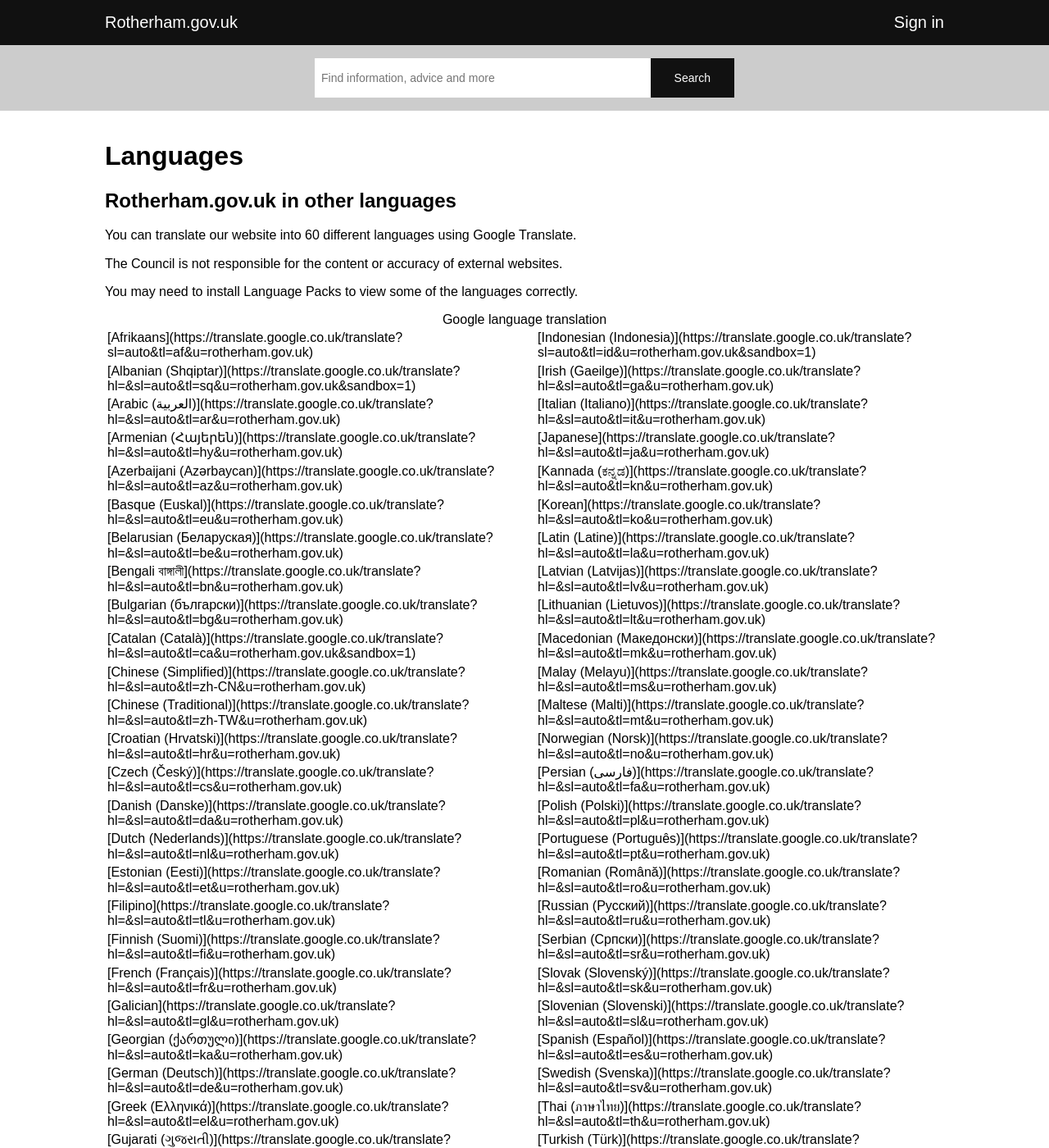
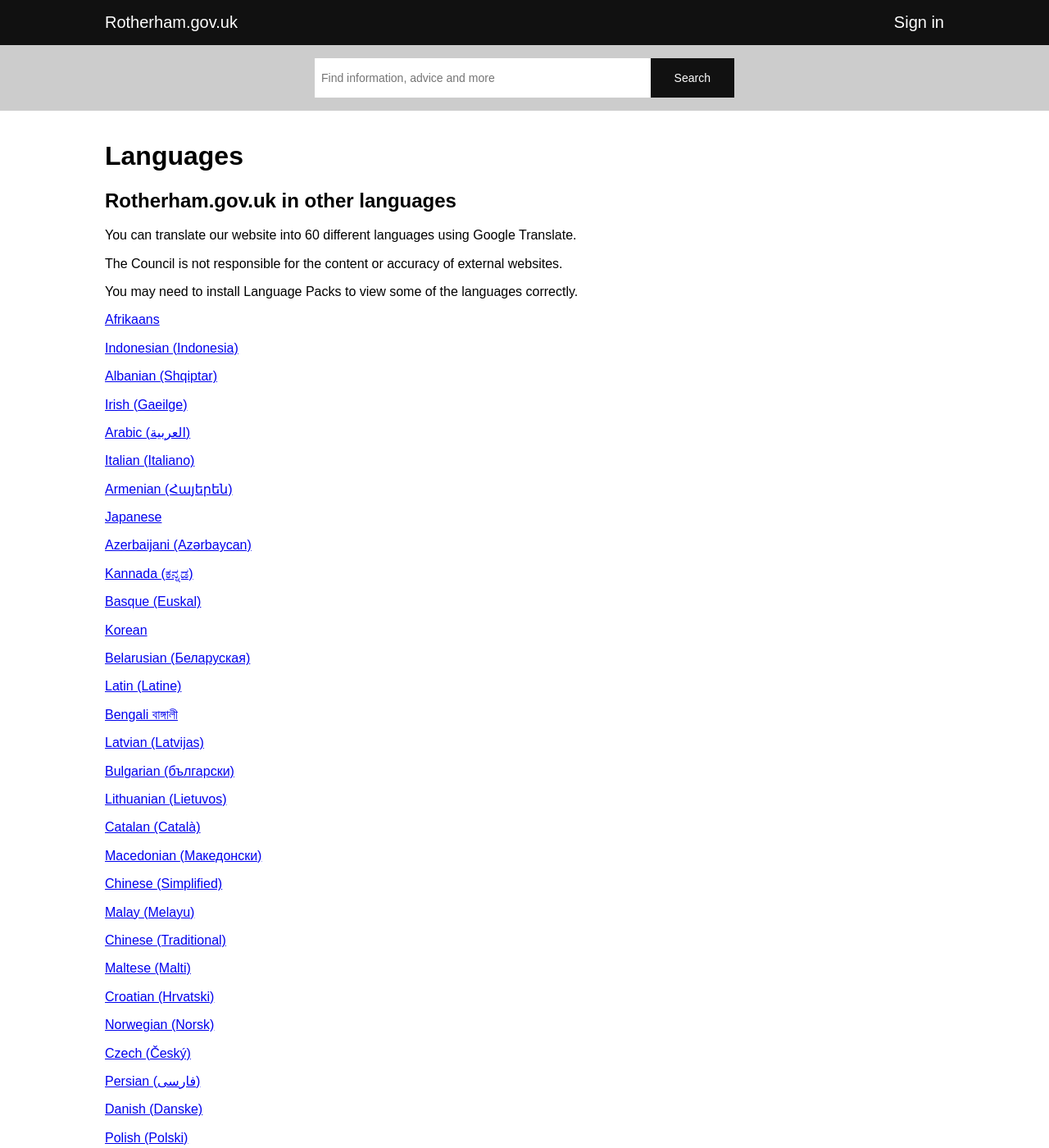
Before and after one commit to jnkly/rmbc-dev, a Jekyll site: the page built from languages.md, in a window 1280 px wide and 1400 px high. Shown: the whole window at 82% size. Built offline with Jekyll 4.4.1, drawn with Linux system fonts in a browser that asks for light colours; some of the changed text lies outside the part shown.

Commit message:
Update languages.md

```diff
--- a/languages.md
+++ b/languages.md
@@ -13,250 +13,122 @@ The Council is not responsible for the content or accuracy of external websites.
 
 You may need to install Language Packs to view some of the languages correctly.
 
-<table border="0"><caption>Google language translation</caption>
+[Afrikaans](https://translate.google.co.uk/translate?sl=auto&tl=af&u=rotherham.gov.uk)
 
-<tbody>
+[Indonesian (Indonesia)](https://translate.google.co.uk/translate?sl=auto&tl=id&u=rotherham.gov.uk&sandbox=1)
 
-<tr>
+[Albanian (Shqiptar)](https://translate.google.co.uk/translate?hl=&sl=auto&tl=sq&u=rotherham.gov.uk&sandbox=1)
 
-<td>[Afrikaans](https://translate.google.co.uk/translate?sl=auto&tl=af&u=rotherham.gov.uk)</td>
+[Irish (Gaeilge)](https://translate.google.co.uk/translate?hl=&sl=auto&tl=ga&u=rotherham.gov.uk)
 
-<td>[Indonesian (Indonesia)](https://translate.google.co.uk/translate?sl=auto&tl=id&u=rotherham.gov.uk&sandbox=1)</td>
+[Arabic (العربية)](https://translate.google.co.uk/translate?hl=&sl=auto&tl=ar&u=rotherham.gov.uk)
 
-</tr>
+[Italian (Italiano)](https://translate.google.co.uk/translate?hl=&sl=auto&tl=it&u=rotherham.gov.uk)
 
-<tr>
+[Armenian (Հայերեն)](https://translate.google.co.uk/translate?hl=&sl=auto&tl=hy&u=rotherham.gov.uk)
 
-<td>[Albanian (Shqiptar)](https://translate.google.co.uk/translate?hl=&sl=auto&tl=sq&u=rotherham.gov.uk&sandbox=1)</td>
+[Japanese](https://translate.google.co.uk/translate?hl=&sl=auto&tl=ja&u=rotherham.gov.uk)
 
-<td>[Irish (Gaeilge)](https://translate.google.co.uk/translate?hl=&sl=auto&tl=ga&u=rotherham.gov.uk)</td>
+[Azerbaijani (Azərbaycan)](https://translate.google.co.uk/translate?hl=&sl=auto&tl=az&u=rotherham.gov.uk)
 
-</tr>
+[Kannada (ಕನ್ನಡ)](https://translate.google.co.uk/translate?hl=&sl=auto&tl=kn&u=rotherham.gov.uk)
 
-<tr>
+[Basque (Euskal)](https://translate.google.co.uk/translate?hl=&sl=auto&tl=eu&u=rotherham.gov.uk)
 
-<td>[Arabic (العربية)](https://translate.google.co.uk/translate?hl=&sl=auto&tl=ar&u=rotherham.gov.uk)</td>
+[Korean](https://translate.google.co.uk/translate?hl=&sl=auto&tl=ko&u=rotherham.gov.uk)
 
-<td>[Italian (Italiano)](https://translate.google.co.uk/translate?hl=&sl=auto&tl=it&u=rotherham.gov.uk)</td>
+[Belarusian (Беларуская)](https://translate.google.co.uk/translate?hl=&sl=auto&tl=be&u=rotherham.gov.uk)
 
-</tr>
+[Latin (Latine)](https://translate.google.co.uk/translate?hl=&sl=auto&tl=la&u=rotherham.gov.uk)
 
-<tr>
+[Bengali বাঙ্গালী](https://translate.google.co.uk/translate?hl=&sl=auto&tl=bn&u=rotherham.gov.uk)
 
-<td>[Armenian (Հայերեն)](https://translate.google.co.uk/translate?hl=&sl=auto&tl=hy&u=rotherham.gov.uk)</td>
+[Latvian (Latvijas)](https://translate.google.co.uk/translate?hl=&sl=auto&tl=lv&u=rotherham.gov.uk)
 
-<td>[Japanese](https://translate.google.co.uk/translate?hl=&sl=auto&tl=ja&u=rotherham.gov.uk)</td>
+[Bulgarian (български)](https://translate.google.co.uk/translate?hl=&sl=auto&tl=bg&u=rotherham.gov.uk)
 
-</tr>
+[Lithuanian (Lietuvos)](https://translate.google.co.uk/translate?hl=&sl=auto&tl=lt&u=rotherham.gov.uk)
 
-<tr>
+[Catalan (Català)](https://translate.google.co.uk/translate?hl=&sl=auto&tl=ca&u=rotherham.gov.uk&sandbox=1)
 
-<td>[Azerbaijani (Azərbaycan)](https://translate.google.co.uk/translate?hl=&sl=auto&tl=az&u=rotherham.gov.uk)</td>
+[Macedonian (Македонски)](https://translate.google.co.uk/translate?hl=&sl=auto&tl=mk&u=rotherham.gov.uk)
 
-<td>[Kannada (ಕನ್ನಡ)](https://translate.google.co.uk/translate?hl=&sl=auto&tl=kn&u=rotherham.gov.uk)</td>
+[Chinese (Simplified)](https://translate.google.co.uk/translate?hl=&sl=auto&tl=zh-CN&u=rotherham.gov.uk)
 
-</tr>
+[Malay (Melayu)](https://translate.google.co.uk/translate?hl=&sl=auto&tl=ms&u=rotherham.gov.uk)
 
-<tr>
+[Chinese (Traditional)](https://translate.google.co.uk/translate?hl=&sl=auto&tl=zh-TW&u=rotherham.gov.uk)
 
-<td>[Basque (Euskal)](https://translate.google.co.uk/translate?hl=&sl=auto&tl=eu&u=rotherham.gov.uk)</td>
+[Maltese (Malti)](https://translate.google.co.uk/translate?hl=&sl=auto&tl=mt&u=rotherham.gov.uk)
 
-<td>[Korean](https://translate.google.co.uk/translate?hl=&sl=auto&tl=ko&u=rotherham.gov.uk)</td>
+[Croatian (Hrvatski)](https://translate.google.co.uk/translate?hl=&sl=auto&tl=hr&u=rotherham.gov.uk)
 
-</tr>
+[Norwegian (Norsk)](https://translate.google.co.uk/translate?hl=&sl=auto&tl=no&u=rotherham.gov.uk)
 
-<tr>
+[Czech (Český)](https://translate.google.co.uk/translate?hl=&sl=auto&tl=cs&u=rotherham.gov.uk)
 
-<td>[Belarusian (Беларуская)](https://translate.google.co.uk/translate?hl=&sl=auto&tl=be&u=rotherham.gov.uk)</td>
+[Persian (فارسی)](https://translate.google.co.uk/translate?hl=&sl=auto&tl=fa&u=rotherham.gov.uk)
 
-<td>[Latin (Latine)](https://translate.google.co.uk/translate?hl=&sl=auto&tl=la&u=rotherham.gov.uk)</td>
+[Danish (Danske)](https://translate.google.co.uk/translate?hl=&sl=auto&tl=da&u=rotherham.gov.uk)
 
-</tr>
+[Polish (Polski)](https://translate.google.co.uk/translate?hl=&sl=auto&tl=pl&u=rotherham.gov.uk)
 
-<tr>
+[Dutch (Nederlands)](https://translate.google.co.uk/translate?hl=&sl=auto&tl=nl&u=rotherham.gov.uk)
 
-<td>[Bengali বাঙ্গালী](https://translate.google.co.uk/translate?hl=&sl=auto&tl=bn&u=rotherham.gov.uk)</td>
+[Portuguese (Português)](https://translate.google.co.uk/translate?hl=&sl=auto&tl=pt&u=rotherham.gov.uk)
 
-<td>[Latvian (Latvijas)](https://translate.google.co.uk/translate?hl=&sl=auto&tl=lv&u=rotherham.gov.uk)</td>
+[Estonian (Eesti)](https://translate.google.co.uk/translate?hl=&sl=auto&tl=et&u=rotherham.gov.uk)
 
-</tr>
+[Romanian (Română)](https://translate.google.co.uk/translate?hl=&sl=auto&tl=ro&u=rotherham.gov.uk)
 
-<tr>
+[Filipino](https://translate.google.co.uk/translate?hl=&sl=auto&tl=tl&u=rotherham.gov.uk)
 
-<td>[Bulgarian (български)](https://translate.google.co.uk/translate?hl=&sl=auto&tl=bg&u=rotherham.gov.uk)</td>
+[Russian (Русский)](https://translate.google.co.uk/translate?hl=&sl=auto&tl=ru&u=rotherham.gov.uk)
 
-<td>[Lithuanian (Lietuvos)](https://translate.google.co.uk/translate?hl=&sl=auto&tl=lt&u=rotherham.gov.uk)</td>
+[Finnish (Suomi)](https://translate.google.co.uk/translate?hl=&sl=auto&tl=fi&u=rotherham.gov.uk)
 
-</tr>
+[Serbian (Српски)](https://translate.google.co.uk/translate?hl=&sl=auto&tl=sr&u=rotherham.gov.uk)
 
-<tr>
+[French (Français)](https://translate.google.co.uk/translate?hl=&sl=auto&tl=fr&u=rotherham.gov.uk)
 
-<td>[Catalan (Català)](https://translate.google.co.uk/translate?hl=&sl=auto&tl=ca&u=rotherham.gov.uk&sandbox=1)</td>
+[Slovak (Slovenský)](https://translate.google.co.uk/translate?hl=&sl=auto&tl=sk&u=rotherham.gov.uk)
 
-<td>[Macedonian (Македонски)](https://translate.google.co.uk/translate?hl=&sl=auto&tl=mk&u=rotherham.gov.uk)</td>
+[Galician](https://translate.google.co.uk/translate?hl=&sl=auto&tl=gl&u=rotherham.gov.uk)
 
-</tr>
+[Slovenian (Slovenski)](https://translate.google.co.uk/translate?hl=&sl=auto&tl=sl&u=rotherham.gov.uk)
 
-<tr>
+[Georgian (ქართული)](https://translate.google.co.uk/translate?hl=&sl=auto&tl=ka&u=rotherham.gov.uk)
 
-<td>[Chinese (Simplified)](https://translate.google.co.uk/translate?hl=&sl=auto&tl=zh-CN&u=rotherham.gov.uk)</td>
+[Spanish (Español)](https://translate.google.co.uk/translate?hl=&sl=auto&tl=es&u=rotherham.gov.uk)
 
-<td>[Malay (Melayu)](https://translate.google.co.uk/translate?hl=&sl=auto&tl=ms&u=rotherham.gov.uk)</td>
+[German (Deutsch)](https://translate.google.co.uk/translate?hl=&sl=auto&tl=de&u=rotherham.gov.uk)
 
-</tr>
+[Swedish (Svenska)](https://translate.google.co.uk/translate?hl=&sl=auto&tl=sv&u=rotherham.gov.uk)
 
-<tr>
+[Greek (Ελληνικά)](https://translate.google.co.uk/translate?hl=&sl=auto&tl=el&u=rotherham.gov.uk)
 
-<td>[Chinese (Traditional)](https://translate.google.co.uk/translate?hl=&sl=auto&tl=zh-TW&u=rotherham.gov.uk)</td>
+[Thai (ภาษาไทย)](https://translate.google.co.uk/translate?hl=&sl=auto&tl=th&u=rotherham.gov.uk)
 
-<td>[Maltese (Malti)](https://translate.google.co.uk/translate?hl=&sl=auto&tl=mt&u=rotherham.gov.uk)</td>
+[Gujarati (ગુજરાતી)](https://translate.google.co.uk/translate?hl=&sl=auto&tl=gu&u=rotherham.gov.uk)
 
-</tr>
+[Turkish (Türk)](https://translate.google.co.uk/translate?hl=&sl=auto&tl=tr&u=rotherham.gov.uk)
 
-<tr>
+[Haitian Creole (Kreyòl ayisyen)](https://translate.google.co.uk/translate?hl=&sl=auto&tl=ht&u=rotherham.gov.uk)
 
-<td>[Croatian (Hrvatski)](https://translate.google.co.uk/translate?hl=&sl=auto&tl=hr&u=rotherham.gov.uk)</td>
+[Ukrainian (Український)](https://translate.google.co.uk/translate?hl=&sl=auto&tl=uk&u=rotherham.gov.uk)
 
-<td>[Norwegian (Norsk)](https://translate.google.co.uk/translate?hl=&sl=auto&tl=no&u=rotherham.gov.uk)</td>
+[Hebrew (עברית)](https://translate.google.co.uk/translate?hl=&sl=auto&tl=iw&u=rotherham.gov.uk)
 
-</tr>
+[Urdu (اردو)](https://translate.google.co.uk/translate?hl=&sl=auto&tl=ur&u=rotherham.gov.uk)
 
-<tr>
+[Hindi](https://translate.google.co.uk/translate?hl=&sl=auto&tl=hi&u=rotherham.gov.uk)
 
-<td>[Czech (Český)](https://translate.google.co.uk/translate?hl=&sl=auto&tl=cs&u=rotherham.gov.uk)</td>
+[Vietnamese (Việt)](https://translate.google.co.uk/translate?hl=&sl=auto&tl=vi&u=rotherham.gov.uk)
 
-<td>[Persian (فارسی)](https://translate.google.co.uk/translate?hl=&sl=auto&tl=fa&u=rotherham.gov.uk)</td>
+[Hungarian (Magyar)](https://translate.google.co.uk/translate?hl=&sl=auto&tl=hu&u=rotherham.gov.uk)
 
-</tr>
+[Welsh (Cymraeg)](https://translate.google.co.uk/translate?hl=&sl=auto&tl=cy&u=rotherham.gov.uk)
 
-<tr>
+[Icelandic (Íslenska)](https://translate.google.co.uk/translate?hl=&sl=auto&tl=is&u=rotherham.gov.uk)
 
-<td>[Danish (Danske)](https://translate.google.co.uk/translate?hl=&sl=auto&tl=da&u=rotherham.gov.uk)</td>
-
-<td>[Polish (Polski)](https://translate.google.co.uk/translate?hl=&sl=auto&tl=pl&u=rotherham.gov.uk)</td>
-
-</tr>
-
-<tr>
-
-<td>[Dutch (Nederlands)](https://translate.google.co.uk/translate?hl=&sl=auto&tl=nl&u=rotherham.gov.uk)</td>
-
-<td>[Portuguese (Português)](https://translate.google.co.uk/translate?hl=&sl=auto&tl=pt&u=rotherham.gov.uk)</td>
-
-</tr>
-
-<tr>
-
-<td>[Estonian (Eesti)](https://translate.google.co.uk/translate?hl=&sl=auto&tl=et&u=rotherham.gov.uk)</td>
-
-<td>[Romanian (Română)](https://translate.google.co.uk/translate?hl=&sl=auto&tl=ro&u=rotherham.gov.uk)</td>
-
-</tr>
-
-<tr>
-
-<td>[Filipino](https://translate.google.co.uk/translate?hl=&sl=auto&tl=tl&u=rotherham.gov.uk)</td>
-
-<td>[Russian (Русский)](https://translate.google.co.uk/translate?hl=&sl=auto&tl=ru&u=rotherham.gov.uk)</td>
-
-</tr>
-
-<tr>
-
-<td>[Finnish (Suomi)](https://translate.google.co.uk/translate?hl=&sl=auto&tl=fi&u=rotherham.gov.uk)</td>
-
-<td>[Serbian (Српски)](https://translate.google.co.uk/translate?hl=&sl=auto&tl=sr&u=rotherham.gov.uk)</td>
-
-</tr>
-
-<tr>
-
-<td>[French (Français)](https://translate.google.co.uk/translate?hl=&sl=auto&tl=fr&u=rotherham.gov.uk)</td>
-
-<td>[Slovak (Slovenský)](https://translate.google.co.uk/translate?hl=&sl=auto&tl=sk&u=rotherham.gov.uk)</td>
-
-</tr>
-
-<tr>
-
-<td>[Galician](https://translate.google.co.uk/translate?hl=&sl=auto&tl=gl&u=rotherham.gov.uk)</td>
-
-<td>[Slovenian (Slovenski)](https://translate.google.co.uk/translate?hl=&sl=auto&tl=sl&u=rotherham.gov.uk)</td>
-
-</tr>
-
-<tr>
-
-<td>[Georgian (ქართული)](https://translate.google.co.uk/translate?hl=&sl=auto&tl=ka&u=rotherham.gov.uk)</td>
-
-<td>[Spanish (Español)](https://translate.google.co.uk/translate?hl=&sl=auto&tl=es&u=rotherham.gov.uk)</td>
-
-</tr>
-
-<tr>
-
-<td>[German (Deutsch)](https://translate.google.co.uk/translate?hl=&sl=auto&tl=de&u=rotherham.gov.uk)</td>
-
-<td>[Swedish (Svenska)](https://translate.google.co.uk/translate?hl=&sl=auto&tl=sv&u=rotherham.gov.uk)</td>
-
-</tr>
-
-<tr>
-
-<td>[Greek (Ελληνικά)](https://translate.google.co.uk/translate?hl=&sl=auto&tl=el&u=rotherham.gov.uk)</td>
-
-<td>[Thai (ภาษาไทย)](https://translate.google.co.uk/translate?hl=&sl=auto&tl=th&u=rotherham.gov.uk)</td>
-
-</tr>
-
-<tr>
-
-<td>[Gujarati (ગુજરાતી)](https://translate.google.co.uk/translate?hl=&sl=auto&tl=gu&u=rotherham.gov.uk)</td>
-
-<td>[Turkish (Türk)](https://translate.google.co.uk/translate?hl=&sl=auto&tl=tr&u=rotherham.gov.uk)</td>
-
-</tr>
-
-<tr>
-
-<td>[Haitian Creole (Kreyòl ayisyen)](https://translate.google.co.uk/translate?hl=&sl=auto&tl=ht&u=rotherham.gov.uk)</td>
-
-<td>[Ukrainian (Український)](https://translate.google.co.uk/translate?hl=&sl=auto&tl=uk&u=rotherham.gov.uk)</td>
-
-</tr>
-
-<tr>
-
-<td>[Hebrew (עברית)](https://translate.google.co.uk/translate?hl=&sl=auto&tl=iw&u=rotherham.gov.uk)</td>
-
-<td>[Urdu (اردو)](https://translate.google.co.uk/translate?hl=&sl=auto&tl=ur&u=rotherham.gov.uk)</td>
-
-</tr>
-
-<tr>
-
-<td>[Hindi](https://translate.google.co.uk/translate?hl=&sl=auto&tl=hi&u=rotherham.gov.uk)</td>
-
-<td>[Vietnamese (Việt)](https://translate.google.co.uk/translate?hl=&sl=auto&tl=vi&u=rotherham.gov.uk)</td>
-
-</tr>
-
-<tr>
-
-<td>[Hungarian (Magyar)](https://translate.google.co.uk/translate?hl=&sl=auto&tl=hu&u=rotherham.gov.uk)</td>
-
-<td>[Welsh (Cymraeg)](https://translate.google.co.uk/translate?hl=&sl=auto&tl=cy&u=rotherham.gov.uk)</td>
-
-</tr>
-
-<tr>
-
-<td>[Icelandic (Íslenska)](https://translate.google.co.uk/translate?hl=&sl=auto&tl=is&u=rotherham.gov.uk)</td>
-
-<td>[Yiddish (ייִדיש)](https://translate.google.co.uk/translate?hl=&sl=auto&tl=yi&u=rotherham.gov.uk)</td>
-
-</tr>
-
-</tbody>
-
-</table>
+[Yiddish (ייִדיש)](https://translate.google.co.uk/translate?hl=&sl=auto&tl=yi&u=rotherham.gov.uk)
```
